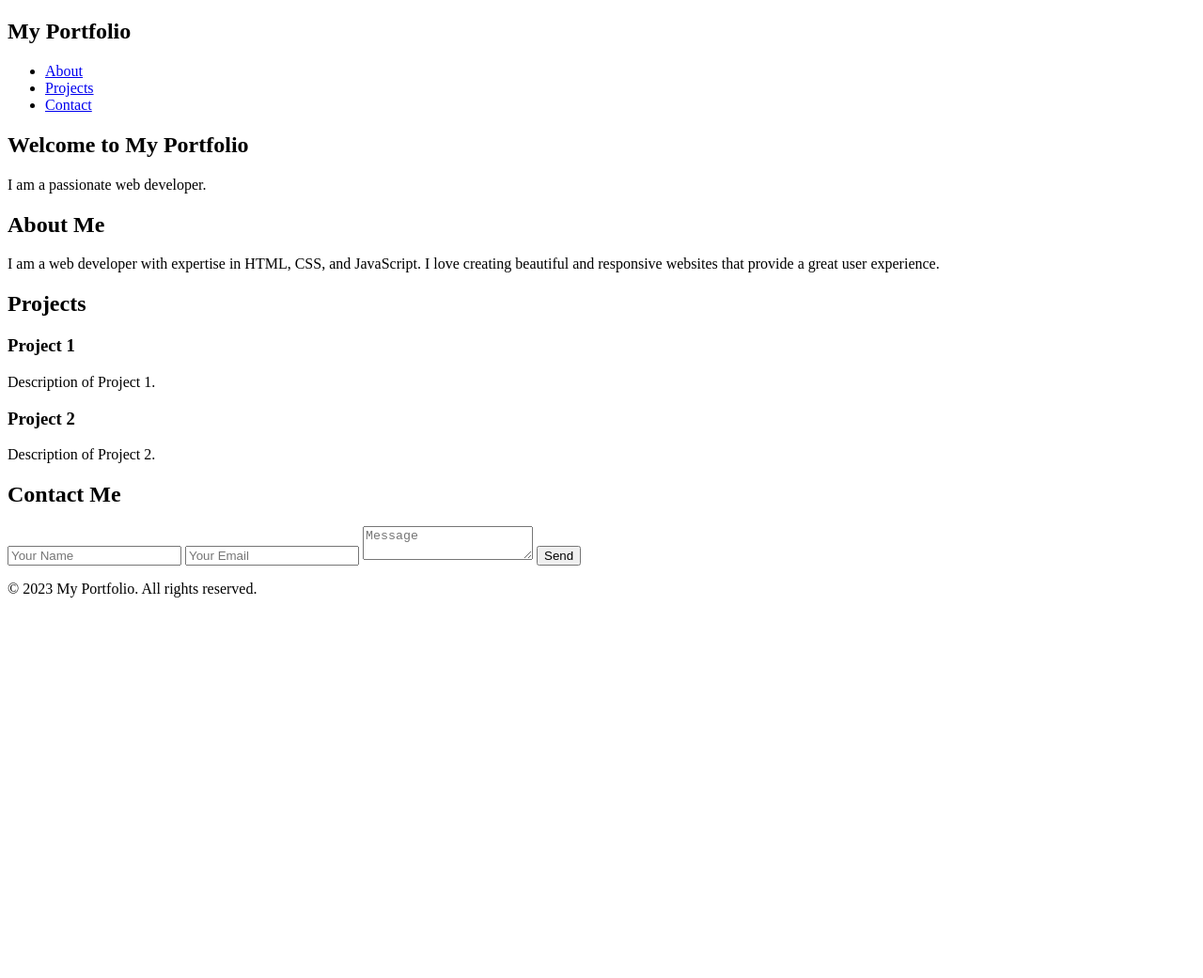
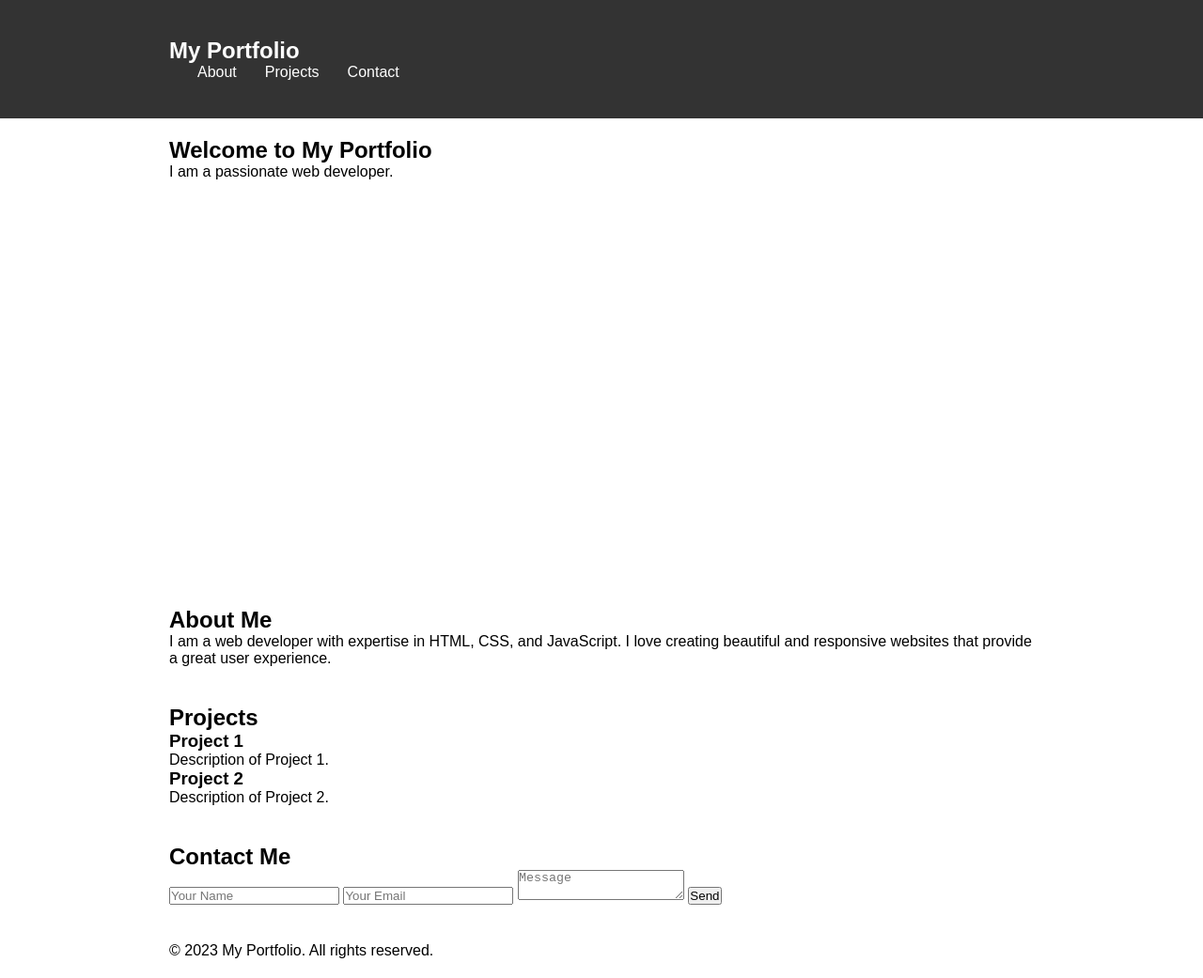
Before and after one commit to RAJAT123457/Rajartport-Website, a plain HTML site: page index.html in a window 1280 px wide. Shown: the whole page at 94% size. Before the commit the page ends 800 px from the top, so only its background shows below. Drawn offline with Linux system fonts and the light colour scheme.

Commit message:
Update style.css

```diff
--- a/index.html
+++ b/index.html
@@ -5,7 +5,7 @@
   <meta charset="UTF-8">
   <meta name="viewport" content="width=device-width, initial-scale=1.0">
   <title>My Portfolio</title>
-  <link rel="stylesheet" href="styles.css">
+  <link rel="stylesheet" href="style.css">
 </head>
 
 <body>
--- a/style.css
+++ b/style.css
@@ -34,7 +34,7 @@
   }
 
   .nav-links li {
-    margin-left: 20px;
+    margin-left: 30px;
   }
 
   .nav-links a {
```
